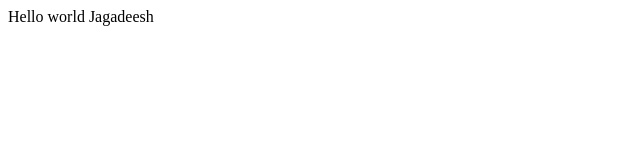
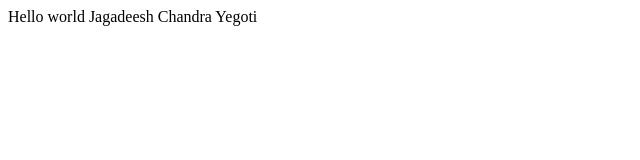
Before and after one commit to jagadeeesh232419/S3upload, a plain HTML site: page index.html in a window 1280 px wide. Shown: the whole page, without its empty margins (0-640 px from the left). Drawn offline with Linux system fonts and the light colour scheme.

Commit message:
Update index.html

```diff
--- a/index.html
+++ b/index.html
@@ -1,6 +1,6 @@
 <html>
 <header><title>This is title</title></header>
 <body>
-Hello world Jagadeesh
+Hello world Jagadeesh Chandra Yegoti
 </body>
 </html>
```
